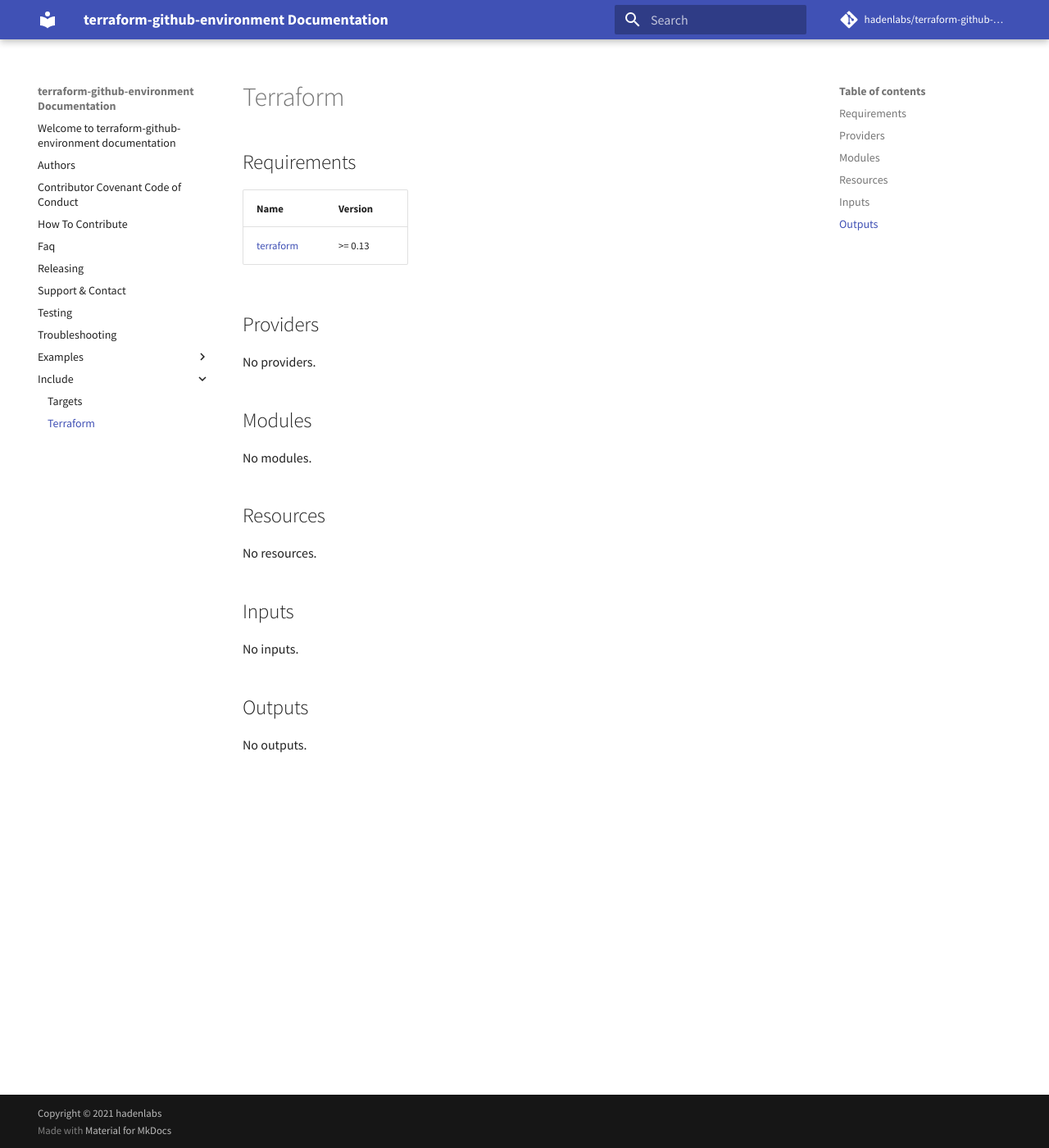
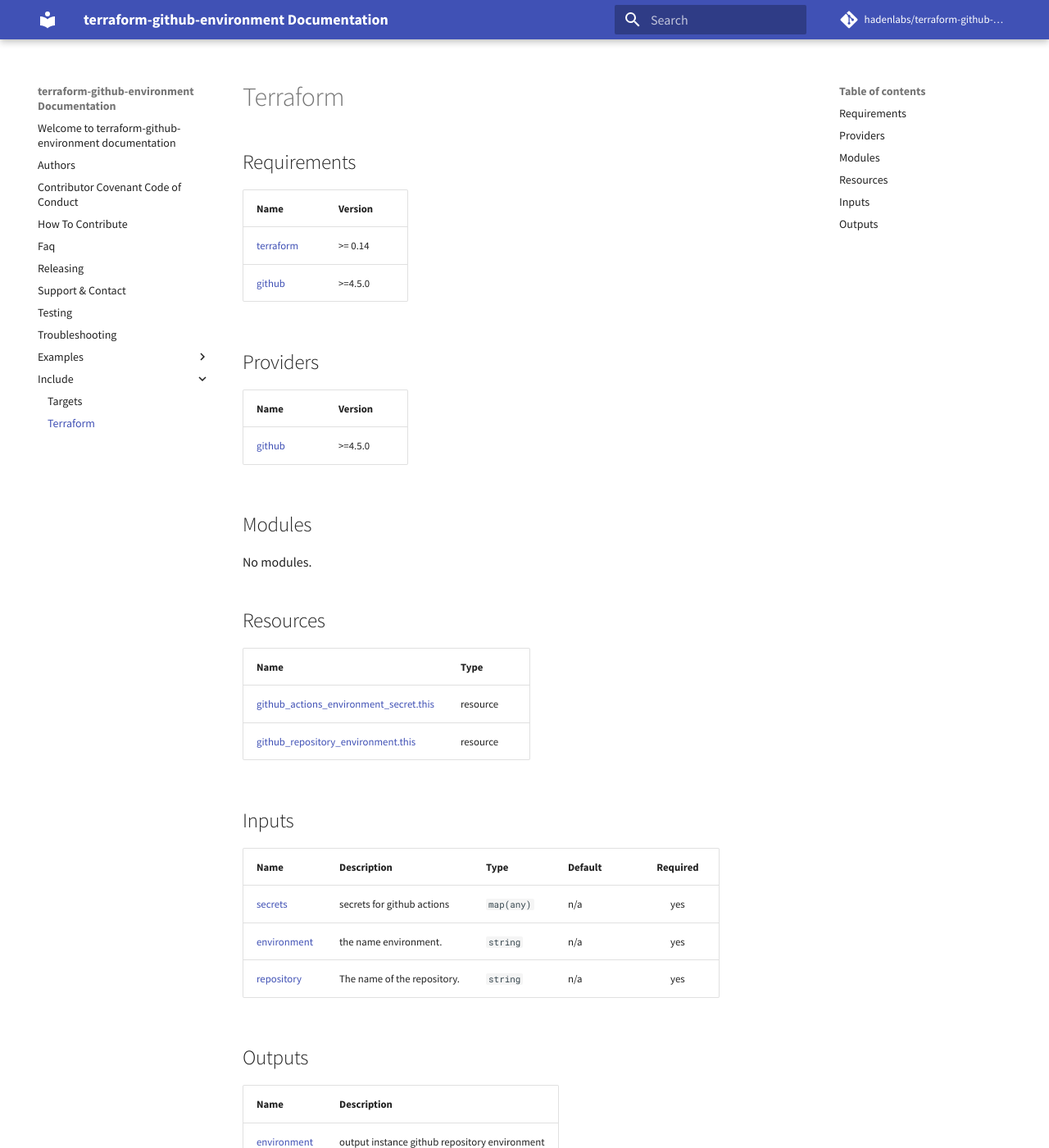
Before and after one commit to luismayta/terraform-github-environment, an MkDocs documentation site: the page built from docs/include/terraform.md, in a window 1280 px wide and 1400 px high. Shown: the whole window at 82% size. Built offline with MkDocs 1.6.1 and Material for MkDocs 9.7.7, drawn with Linux system fonts in a browser that asks for light colours; comment, search, counter and statistics services are not loaded; some of the changed text lies outside the part shown.

Commit message:
docs: implement information terraform vars (#3)

```diff
--- a/docs/include/terraform.md
+++ b/docs/include/terraform.md
@@ -3,11 +3,14 @@
 
 | Name | Version |
 |------|---------|
-| <a name="requirement_terraform"></a> [terraform](#requirement\_terraform) | >= 0.13 |
+| <a name="requirement_terraform"></a> [terraform](#requirement\_terraform) | >= 0.14 |
+| <a name="requirement_github"></a> [github](#requirement\_github) | >=4.5.0 |
 
 ## Providers
 
-No providers.
+| Name | Version |
+|------|---------|
+| <a name="provider_github"></a> [github](#provider\_github) | >=4.5.0 |
 
 ## Modules
 
@@ -15,13 +18,23 @@ No modules.
 
 ## Resources
 
-No resources.
+| Name | Type |
+|------|------|
+| [github_actions_environment_secret.this](https://registry.terraform.io/providers/integrations/github/latest/docs/resources/actions_environment_secret) | resource |
+| [github_repository_environment.this](https://registry.terraform.io/providers/integrations/github/latest/docs/resources/repository_environment) | resource |
 
 ## Inputs
 
-No inputs.
+| Name | Description | Type | Default | Required |
+|------|-------------|------|---------|:--------:|
+| <a name="input_secrets"></a> [secrets](#input\_secrets) | secrets for github actions | `map(any)` | n/a | yes |
+| <a name="input_environment"></a> [environment](#input\_environment) | the name environment. | `string` | n/a | yes |
+| <a name="input_repository"></a> [repository](#input\_repository) | The name of the repository. | `string` | n/a | yes |
 
 ## Outputs
 
-No outputs.
+| Name | Description |
+|------|-------------|
+| <a name="output_environment"></a> [environment](#output\_environment) | output instance github repository environment |
+| <a name="output_secrets"></a> [secrets](#output\_secrets) | List of secrets available. |
 <!-- END_TF_DOCS -->
```
Also changed, not shown: docs/examples/common.md (+18 -0 lines).
